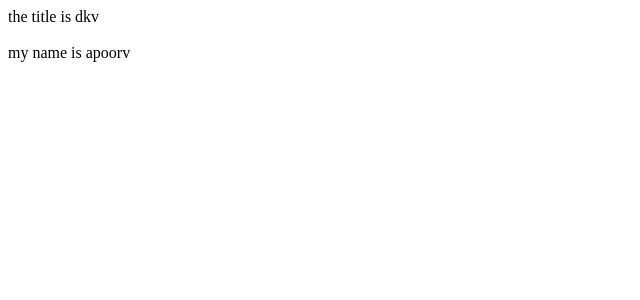
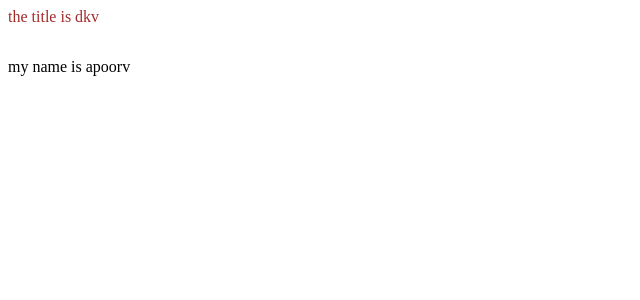
Before and after one commit to toidiu/dkv, a React (Vite) app in the folder client/: page / in a window 1280 px wide. Shown: the top 300 px of the page, without its empty margins (0-640 px from the left). Built offline with nearby package versions, Linux system fonts and the light colour scheme.

Commit message:
use less for styling

```diff
--- a/client/package.json
+++ b/client/package.json
@@ -16,6 +16,7 @@
     "react-dom": "^16.3.2"
   },
   "devDependencies": {
+    "less": "^3.0.4",
     "parcel-bundler": "^1.8.1",
     "typescript": "^2.8.3"
   }
--- a/client/src/components/App.tsx
+++ b/client/src/components/App.tsx
@@ -11,7 +11,6 @@ function App(props: AppProps) {
   return (
     <div>
       <Nav title={props.title} />
-      <br/>
       <div>my name is {props.name}</div>
     </div>
   );
--- /dev/null
+++ b/client/src/components/Nav.less
@@ -0,0 +1,6 @@
+@title-color: brown;
+
+nav {
+  height: 50px;
+  color: @title-color;
+}
--- a/client/src/components/Nav.tsx
+++ b/client/src/components/Nav.tsx
@@ -1,14 +1,15 @@
 import * as React from 'react';
+import './Nav.less';
 
-export interface Props {
+export interface NavProps {
   title: string;
 }
 
-function Nav({title}: Props) {
+function Nav(props: NavProps) {
 
   return (
-    <nav id="nav">
-      <div>the title is {title}</div>
+    <nav className="nav">
+      <div>the title is {props.title}</div>
     </nav>
   );
 }
--- a/client/src/index.tsx
+++ b/client/src/index.tsx
@@ -1,9 +1,9 @@
 import * as React from 'react';
 import * as ReactDOM from 'react-dom';
-import App, {AppProps} from './components/App.tsx'
+import App from './components/App.tsx'
 
 ReactDOM.render(
-  <App name="apoorv" title="dkv">
+  <App title="dkv" name="apoorv" >
     middle
   </App>,
   document.getElementById('app') as HTMLElement
```
Also changed, not shown: 1 other file (tests, documents, lock files or other folders).
